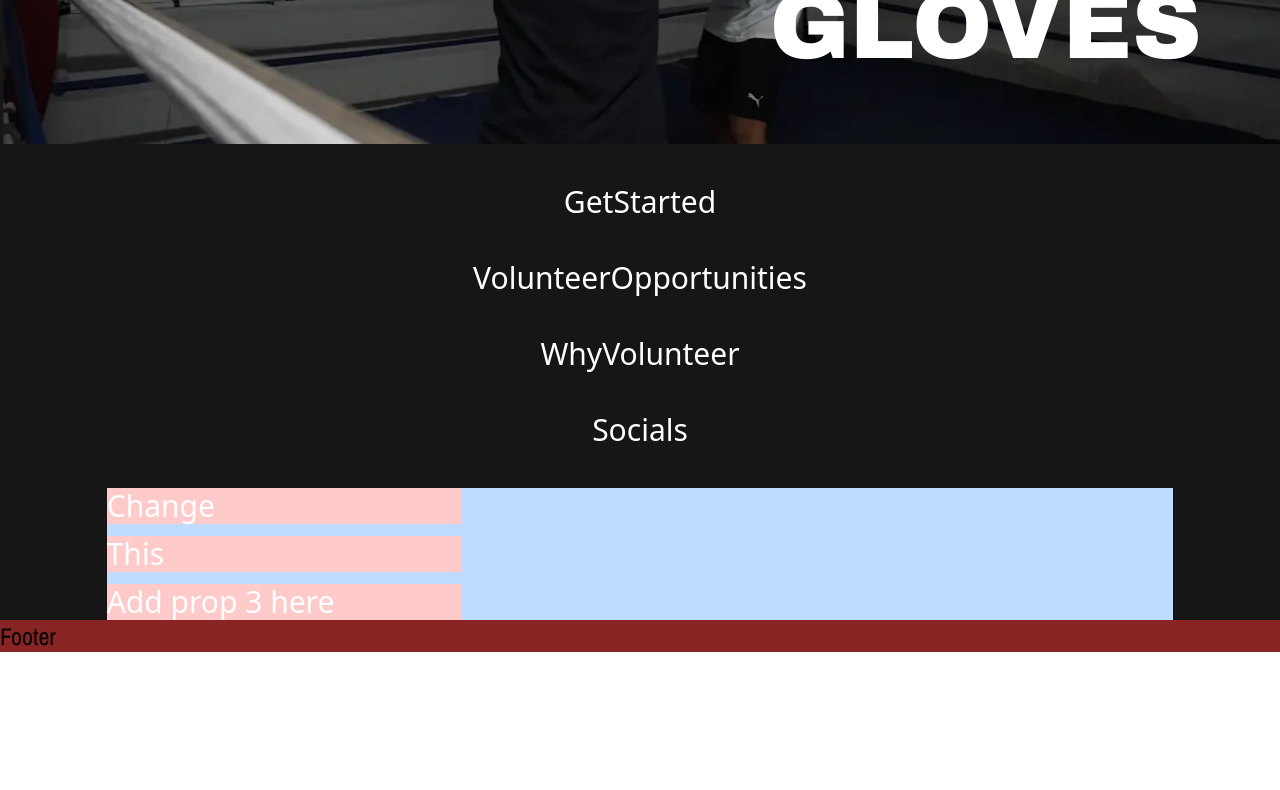
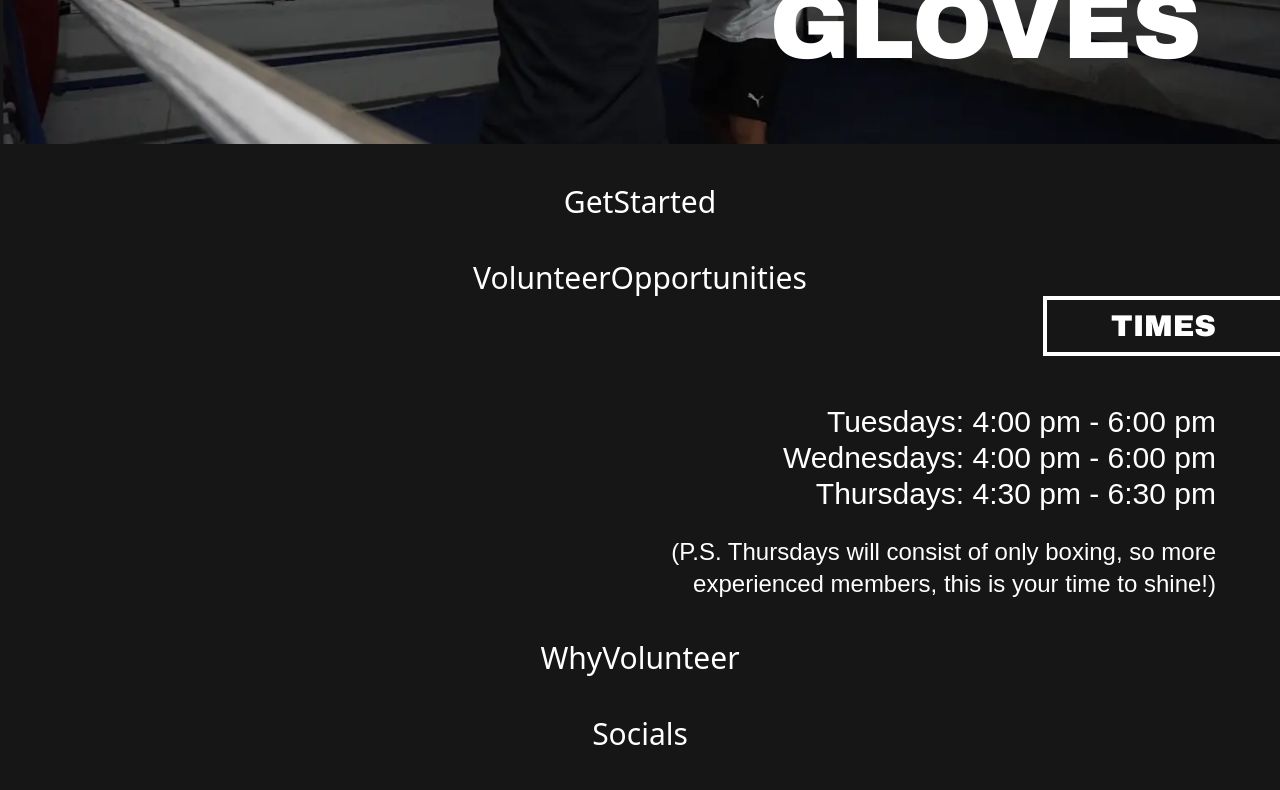
Before and after one commit to acm-ucr/highlander-gloves-website, a Next.js app: page / in a window 1280 px wide. Shown: the part 368-1158 px from the top of the page. Before the commit the page ends 1020 px from the top, so only its background shows below. Built offline with nearby package versions, Linux system fonts and the light colour scheme; a web font is replaced by a local one.

Commit message:
add Times Component

```diff
--- /dev/null
+++ b/src/components/home/Times.tsx
@@ -0,0 +1,24 @@
+import Header from "@/components/Header";
+
+const Times = () => {
+  return (
+    <div className="flex w-full flex-col justify-center gap-12">
+      <div className="flex justify-end">
+        <Header position="right" title="TIMES" />
+      </div>
+      <div className="flex w-full flex-col justify-end pr-16 font-anek-telegu">
+        <p className="pb-6 text-right">
+          Tuesdays: 4:00 pm - 6:00 pm <br />
+          Wednesdays: 4:00 pm - 6:00 pm <br />
+          Thursdays: 4:30 pm - 6:30 pm <br />
+        </p>
+        <p className="text-right text-2xl">
+          (P.S. Thursdays will consist of only boxing, so more <br />
+          experienced members, this is your time to shine!)
+        </p>
+      </div>
+    </div>
+  );
+};
+
+export default Times;
--- a/src/components/home/VolunteerOpportunities.tsx
+++ b/src/components/home/VolunteerOpportunities.tsx
@@ -1,7 +1,10 @@
+import Times from "@/components/home/Times";
+
 const VolunteerOpportunities = () => {
   return (
     <div className="flex w-full flex-col items-center justify-center text-3xl">
       VolunteerOpportunities
+      <Times />
     </div>
   );
 };
```
Also changed, not shown: src/components/home/Times.jsx (deleted).
